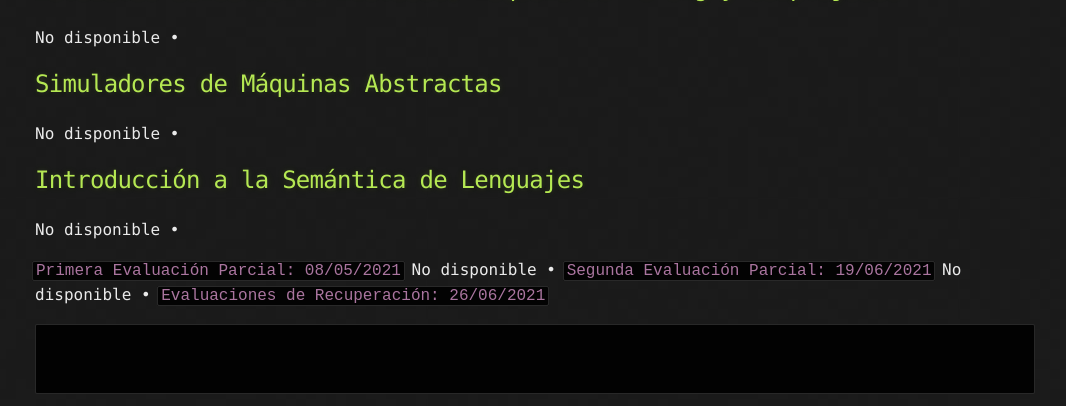
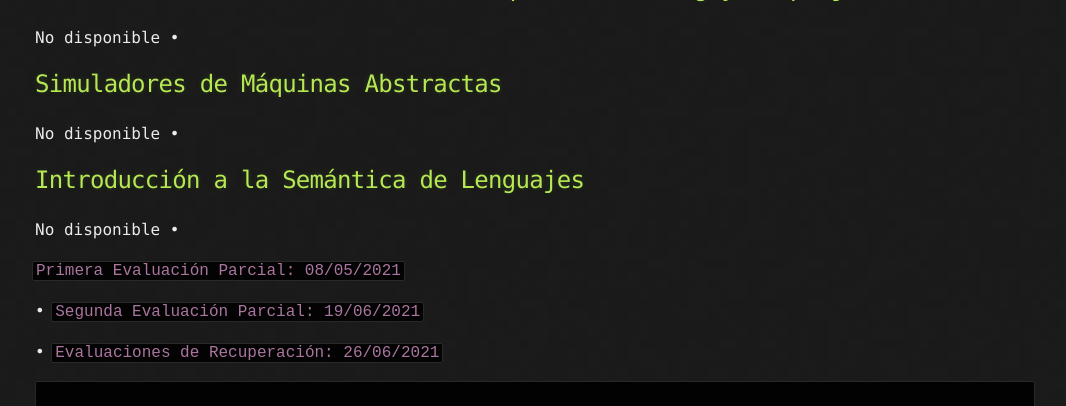
Before and after one commit to Ismael0351/utnfrcssl, a Jekyll site: the page built from index.md, in a window 1280 px wide and 900 px high, scrolled down 1930 px, cut to the strip 0-406 px from the top of the window. Shown: the whole strip, without its empty margins (105-1171 px from the left). Built offline with Jekyll 4.4.1, drawn with Linux system fonts in a browser that asks for light colours; our own code applies the rules of GitHub Pages for plain Markdown files.

Commit message:
Update index.md

```diff
--- a/index.md
+++ b/index.md
@@ -74,10 +74,13 @@ No disponible
 •
 
 `Primera Evaluación Parcial: 08/05/2021`
-No disponible
+
+
 •
 `Segunda Evaluación Parcial: 19/06/2021`
-No disponible
+
+
+
 •
 `Evaluaciones de Recuperación: 26/06/2021`
 
```
